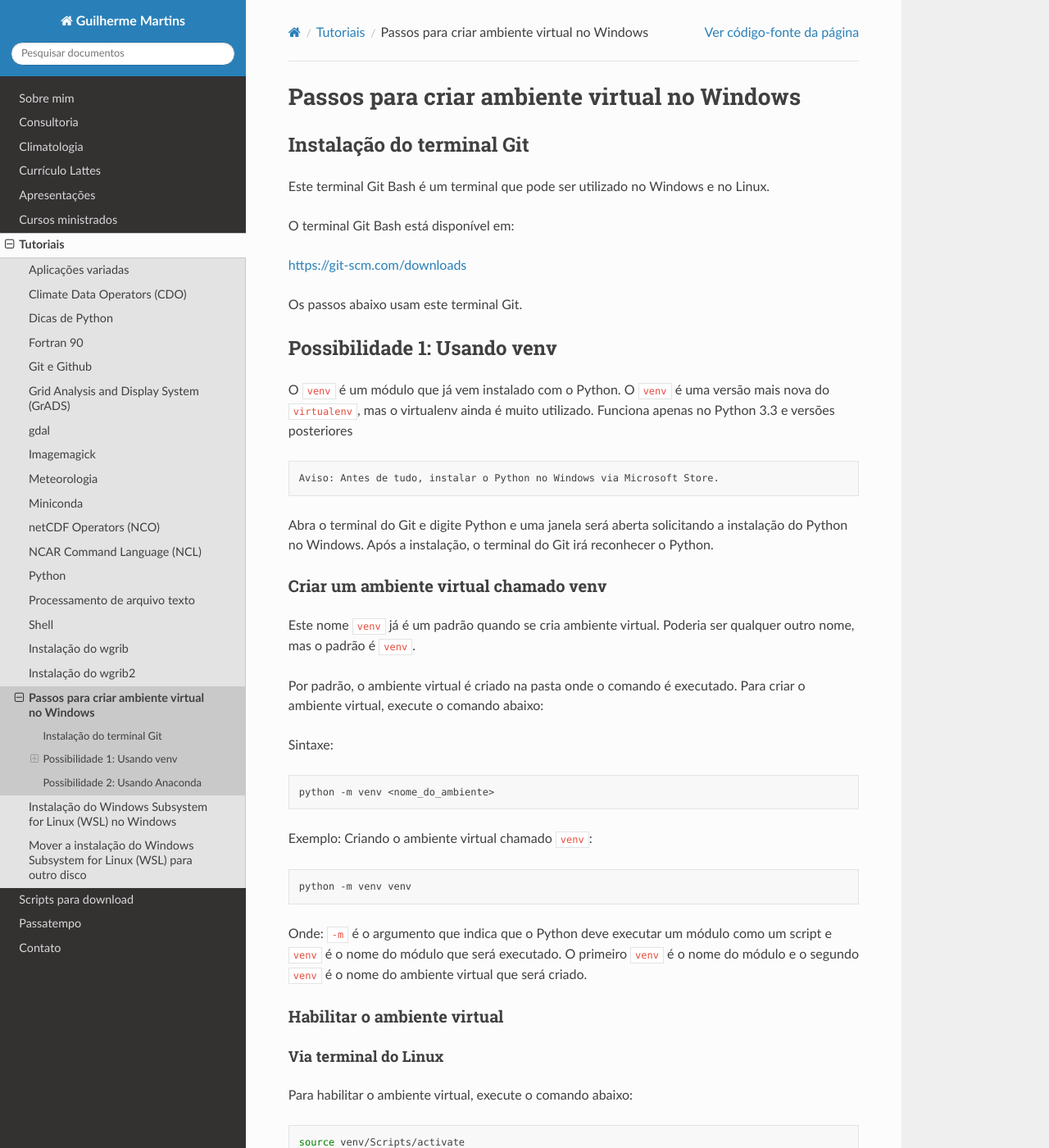
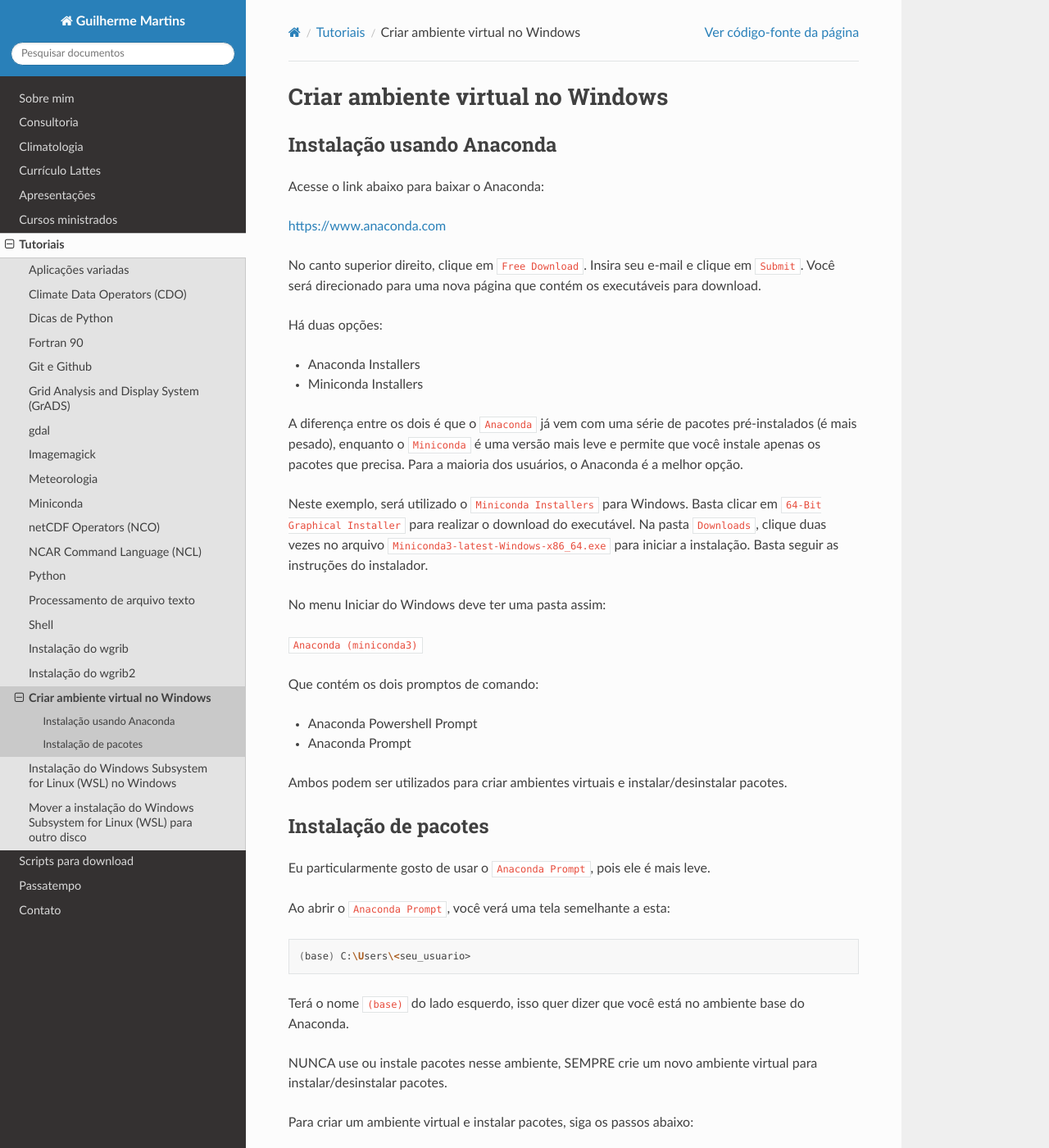
Before and after one commit to jgmsantos/homepage, a Sphinx documentation site: the page built from docs/pages/tutoriais/venv_win.md, in a window 1280 px wide and 1400 px high. Shown: the whole window at 82% size. Built offline with Sphinx 7.4.7 and the Read the Docs theme 3.1.0, drawn with Linux system fonts in a browser that asks for light colours; pages that are not in the unit, such as notebooks, are missing from menus; some of the changed text lies outside the part shown.

Commit message:
Atualizando instalação

````diff
--- a/docs/pages/tutoriais/venv_win.md
+++ b/docs/pages/tutoriais/venv_win.md
@@ -1,129 +1,46 @@
-# Passos para criar ambiente virtual no Windows
+# Criar ambiente virtual no Windows
 
-## Instalação do terminal Git
+## Instalação usando Anaconda
 
-Este terminal Git Bash é um terminal que pode ser utilizado no Windows e no Linux.
+Acesse o link abaixo para baixar o Anaconda:
 
-O terminal Git Bash está disponível em:
+[https://www.anaconda.com](https://www.anaconda.com/)
 
-[https://git-scm.com/downloads](https://git-scm.com/downloads)
+No canto superior direito, clique em `Free Download`. Insira seu e-mail e clique em `Submit`. Você será direcionado para uma nova página que contém os executáveis para download.
 
-Os passos abaixo usam este terminal Git.
+Há duas opções:
 
-## Possibilidade 1: Usando venv
+* Anaconda Installers
+* Miniconda Installers
 
-O `venv` é um módulo que já vem instalado com o Python. O `venv` é uma versão mais nova do `virtualenv`, mas o virtualenv ainda é muito utilizado. Funciona apenas no Python 3.3 e versões posteriores
+A diferença entre os dois é que o `Anaconda` já vem com uma série de pacotes pré-instalados (é mais pesado), enquanto o `Miniconda` é uma versão mais leve e permite que você instale apenas os pacotes que precisa. Para a maioria dos usuários, o Anaconda é a melhor opção.
 
-```warning
-Aviso: Antes de tudo, instalar o Python no Windows via Microsoft Store.
+Neste exemplo, será utilizado o `Miniconda Installers` para Windows. Basta clicar em `64-Bit Graphical Installer` para realizar o download do executável. Na pasta `Downloads`, clique duas vezes no arquivo `Miniconda3-latest-Windows-x86_64.exe` para iniciar a instalação. Basta seguir as instruções do instalador.
+
+No menu Iniciar do Windows deve ter uma pasta assim:
+
+`Anaconda (miniconda3)`
+
+Que contém os dois promptos de comando:
+* Anaconda Powershell Prompt
+* Anaconda Prompt
+
+Ambos podem ser utilizados para criar ambientes virtuais e instalar/desinstalar pacotes.
+
+## Instalação de pacotes
+
+Eu particularmente gosto de usar o `Anaconda Prompt`, pois ele é mais leve.
+
+Ao abrir o `Anaconda Prompt`, você verá uma tela semelhante a esta:
+
+```bash
+(base) C:\Users\<seu_usuario>
 ```
 
-Abra o terminal do Git e digite Python e uma janela será aberta solicitando a instalação do Python no Windows. Após a instalação, o terminal do Git irá reconhecer o Python.
+Terá o nome `(base)` do lado esquerdo, isso quer dizer que você está no ambiente base do Anaconda.
 
-### Criar um ambiente virtual chamado venv
+NUNCA use ou instale pacotes nesse ambiente, SEMPRE crie um novo ambiente virtual para instalar/desinstalar pacotes.
 
-Este nome `venv` já é um padrão quando se cria ambiente virtual. Poderia ser qualquer outro nome, mas o padrão é `venv`.
+Para criar um ambiente virtual e instalar pacotes, siga os passos abaixo:
 
-Por padrão, o ambiente virtual é criado na pasta onde o comando é executado. Para criar o ambiente virtual, execute o comando abaixo:
-
-Sintaxe:
-
-```bash
-python -m venv <nome_do_ambiente>
-```
-
-Exemplo: Criando o ambiente virtual chamado `venv`:
-
-```bash
-python -m venv venv
-```
-
-Onde: `-m` é o argumento que indica que o Python deve executar um módulo como um script e `venv` é o nome do módulo que será executado. O primeiro `venv` é o nome do módulo e o segundo `venv` é o nome do ambiente virtual que será criado.
-
-### Habilitar o ambiente virtual
-
-#### Via terminal do Linux
-
-Para habilitar o ambiente virtual, execute o comando abaixo:
-
-```bash
-source venv/Scripts/activate
-```
-
-### Desativar o ambiente virtual
-
-Para desativar o ambiente virtual, execute o comando abaixo:
-
-```bash
-deactivate
-```
-
-#### Via terminal do Windows
-
-Para o caso de tentar ativar o ambiente virtual pelo Windows e aparecer a mensagem de erro abaixo:
-
-```bash
-.\venv\Scripts\activate : O arquivo C:\Users\guilherme.martins\guilherme\coisas\venv\Scripts\Activate.ps1 não pode ser carregado porque a execução de
-scripts foi desabilitada neste sistema. Para obter mais informações, consulte about_Execution_Policies em https://go.microsoft.com/fwlink/?LinkID=135170.
-```
-
-A solução está no link abaixo:
-
-[Clique aqui](https://pt.stackoverflow.com/questions/220078/o-que-significa-o-erro-execu%C3%A7%C3%A3o-de-scripts-foi-desabilitada-neste-sistema)
-
-Basta digitar o seguinte comando no terminal que está aberto no Windows:
-
-```bash
-Set-ExecutionPolicy -ExecutionPolicy RemoteSigned -Scope CurrentUser
-```
-
-Feito isso, basta executar o comando abaixo para ativar o ambiente virtual:
-
-```bash
-.\venv\Scripts\activate
-```
-
-Para desativar o ambiente virtual, execute o seguinte comando:
-
-```bash
-deactivate
-```
-
-Em ambos os casos, tanto no Linux quanto no Windows, o terminal irá mostrar o nome do ambiente virtual que foi ativado. No caso do Windows, o nome do ambiente virtual será exibido entre parênteses, como no exemplo abaixo:
-
-```bash
-(venv) PS C:\Users\guilherme.martins\guilherme
-```
-
-## Possibilidade 2: Usando Anaconda
-
-É a opção que mais gosto e uso. Isso é pessoal.
-
-Acessar o site abaixo para realizar o download do Anaconda:
-
-[https://www.anaconda.com/download](https://www.anaconda.com/download)
-
-
-Preecncher os dados solicitados para realizar o downalod do executável. Ele tem um nome parecido com o que é mostrado abaixo:
-
-```bash
-Anaconda3-2024.10-1-Windows-x86_64.exe
-```
-
-A instalação demora um pouco.
-
-Após a instalação finalizada, abra o terminal do Git Bash e digite:
-
-```bash
-conda --version
-```
-
-Quando fiz essa instalação, o comando acima retornou a versão do conda instalada:
-
-```bash
-conda 24.9.2
-```
-
-Depois, é só seguir os passos do 4 em diante para criar ambientes virtuais e instalar pacotes.
-
-[https://guilherme.readthedocs.io/en/latest/pages/tutoriais/miniconda.html](https://guilherme.readthedocs.io/en/latest/pages/tutoriais/miniconda.html)
+[https://guilherme.readthedocs.io/en/latest/pages/tutoriais/miniconda.html#para-atualizar-o-conda](https://guilherme.readthedocs.io/en/latest/pages/tutoriais/miniconda.html#para-atualizar-o-conda)
````
